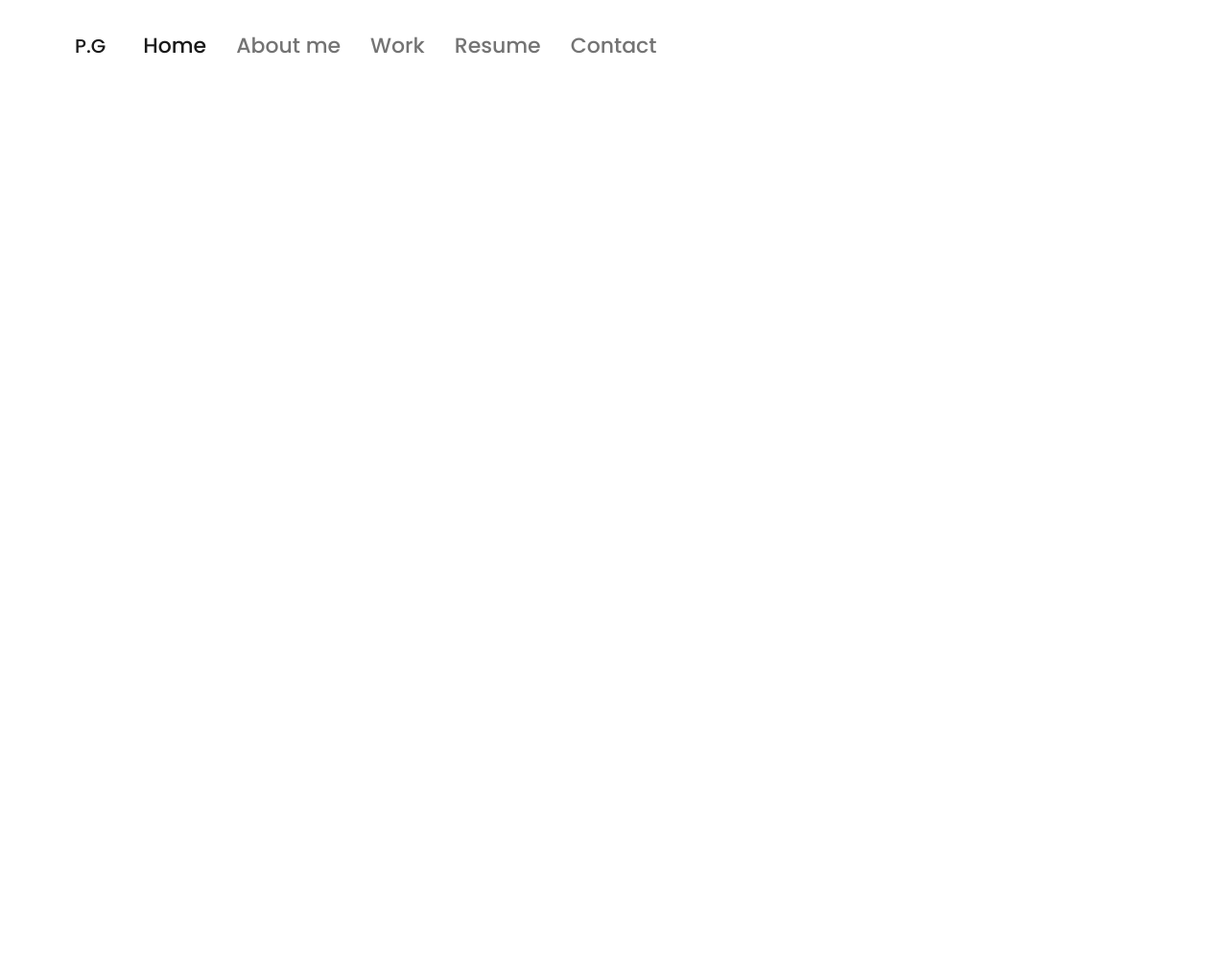
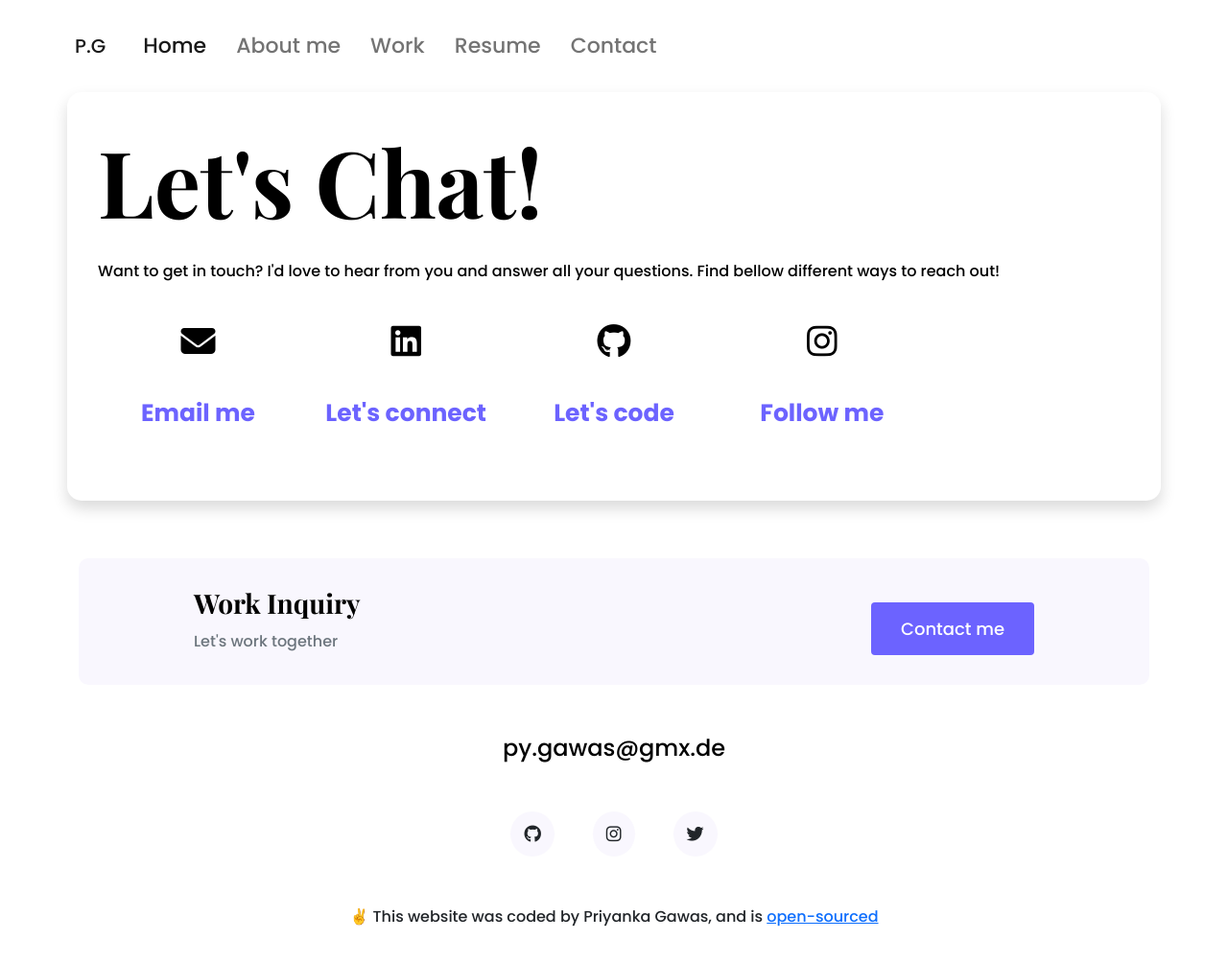
Before and after one commit to priyankagawas45/Portfolio-Project-Priyanka, a plain HTML site: page contact.html in a window 1280 px wide. Shown: the whole page at 96% size. Before the commit the page ends 800 px from the top, so only its background shows below. Drawn offline with nearby package versions, Linux system fonts and the light colour scheme.

Commit message:
created contage page

```diff
--- a/contact.html
+++ b/contact.html
@@ -66,5 +66,106 @@
         </div>
       </div>
     </nav>
+    <div class="container margin-bottom">
+      <div class="row align-items-center contact-page shadow">
+        <div class="col-lg">
+          <h1>Let's Chat!</h1>
+          <p>
+            Want to get in touch? I'd love to hear from you and answer all your
+            questions. Find bellow different ways to reach out!
+          </p>
+          <div class="row row-cols-2 row-cols-lg-5 g-2 g-lg-3m pt-2 mb-5">
+            <div class="col-lg text-center mt-3">
+              <i class="fa-solid fa-envelope contact-icon"></i>
+              <br />
+              <div class="mt-3">
+                <a
+                  href="mailto:py.gawas@gmx.de"
+                  class="text-decoration-none"
+                  target="_blank"
+                  >Email me</a
+                >
+              </div>
+            </div>
+            <div class="col-lg text-center mt-3">
+              <i class="fa-brands fa-linkedin contact-icon"></i>
+              <br />
+              <div class="mt-3">
+                <a href="" class="text-decoration-none" target="_blank"
+                  >Let's connect</a
+                >
+              </div>
+            </div>
+            <div class="col-lg text-center mt-3">
+              <i class="fa-brands fa-github contact-icon"></i>
+              <br />
+              <div class="mt-3">
+                <a href="" class="text-decoration-none" target="_blank"
+                  >Let's code</a
+                >
+              </div>
+            </div>
+            <div class="col-lg text-center mt-3">
+              <i class="fa-brands fa-instagram contact-icon"></i>
+              <br />
+              <div class="mt-3">
+                <a href="" class="text-decoration-none" target="_blank"
+                  >Follow me</a
+                >
+              </div>
+            </div>
+          </div>
+        </div>
+      </div>
+    </div>
+    <footer class="container">
+      <div class="contact-box justify-content-between mb-5 d-none d-md-flex">
+        <div>
+          <h3>Work Inquiry</h3>
+          <p class="text-muted">Let's work together</p>
+        </div>
+        <div>
+          <a
+            href="/contact.html"
+            class="btn btn-branding mt-3"
+            title="Contact Priyanka"
+          >
+            Contact me
+          </a>
+        </div>
+      </div>
+      <div class="d-flex justify-content-center mb-5">
+        <a
+          href="mailto:py.gawas@gmx.de"
+          class="email-link"
+          title="Email Priyanka"
+        >
+          py.gawas@gmx.de
+        </a>
+      </div>
+      <div class="social-links d-flex justify-content-center">
+        <a href="" target="_blank" title="GitHub Profile">
+          <i class="fab fa-github"></i>
+        </a>
+        <a
+          href="https://www.instragram.com/priyanka"
+          target="_blank"
+          title="instragram Profile"
+        >
+          <i class="fab fa-instagram"></i>
+        </a>
+        <a
+          href="https://www.twitter.com/priyanka"
+          target="_blank"
+          title="Twitter Profile"
+        >
+          <i class="fab fa-twitter"></i>
+        </a>
+      </div>
+      <p class="text-center mt-5">
+        ✌️ This website was coded by Priyanka Gawas, and is
+        <a href="" target="_blank"> open-sourced </a>
+      </p>
+    </footer>
   </body>
 </html>
--- a/styles/portfolio.css
+++ b/styles/portfolio.css
@@ -94,8 +94,11 @@ btn-outline-primary {
   color: #6c63ff !important;
 }
 
-.about-container {
-  font-size: 20;
+.project-container h1 {
+  font-size: 56px;
+}
+.about-container h1 {
+  font-size: 56px;
 }
 .about-section {
   padding: 30px 30px;
@@ -164,19 +167,19 @@ btn-outline-primary {
   padding: 15px 30px;
 }
 
-container-icons {
-  text-align: center;
-  margin-bottom: 3rem;
-  display: -webkit-box;
-  display: -ms-flexbox;
-  display: flex;
-  -webkit-box-orient: horizontal;
-  -webkit-box-direction: normal;
-  -ms-flex-direction: row;
-  flex-direction: row;
-  -ms-flex-wrap: wrap;
-  flex-wrap: wrap;
+.contact-page a {
+  font-weight: 800;
+  font-size: 25px;
+  color: var(--bradning-color);
 }
+.contact-page {
+  color: black;
+  font-size: 36px;
+  background-color: white;
+  padding: 20px 20px;
+  border-radius: 15px;
+}
+
 footer {
   margin: 60px 0;
 }
```
Also changed, not shown: work.html (+2 -4 lines).
